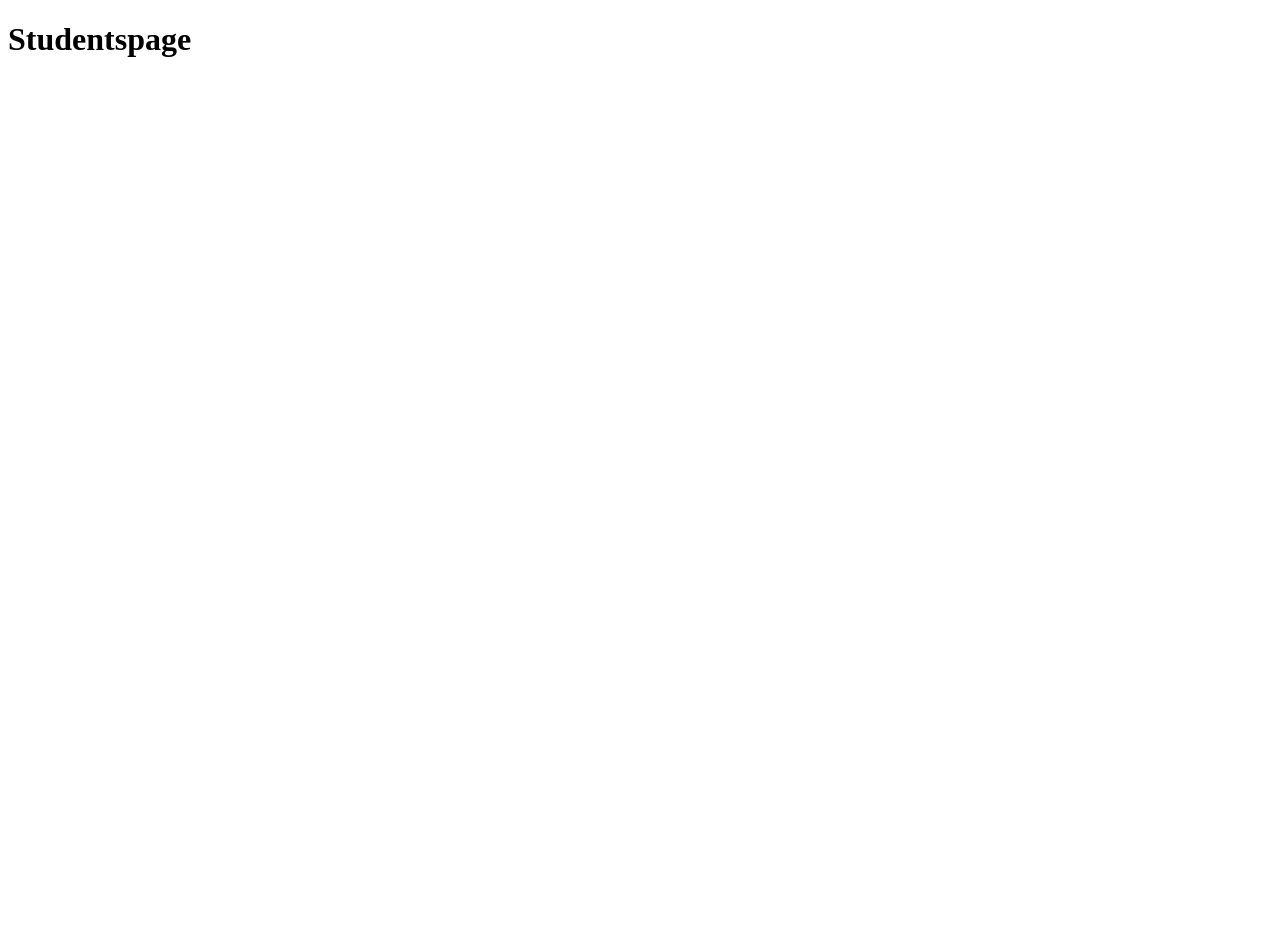
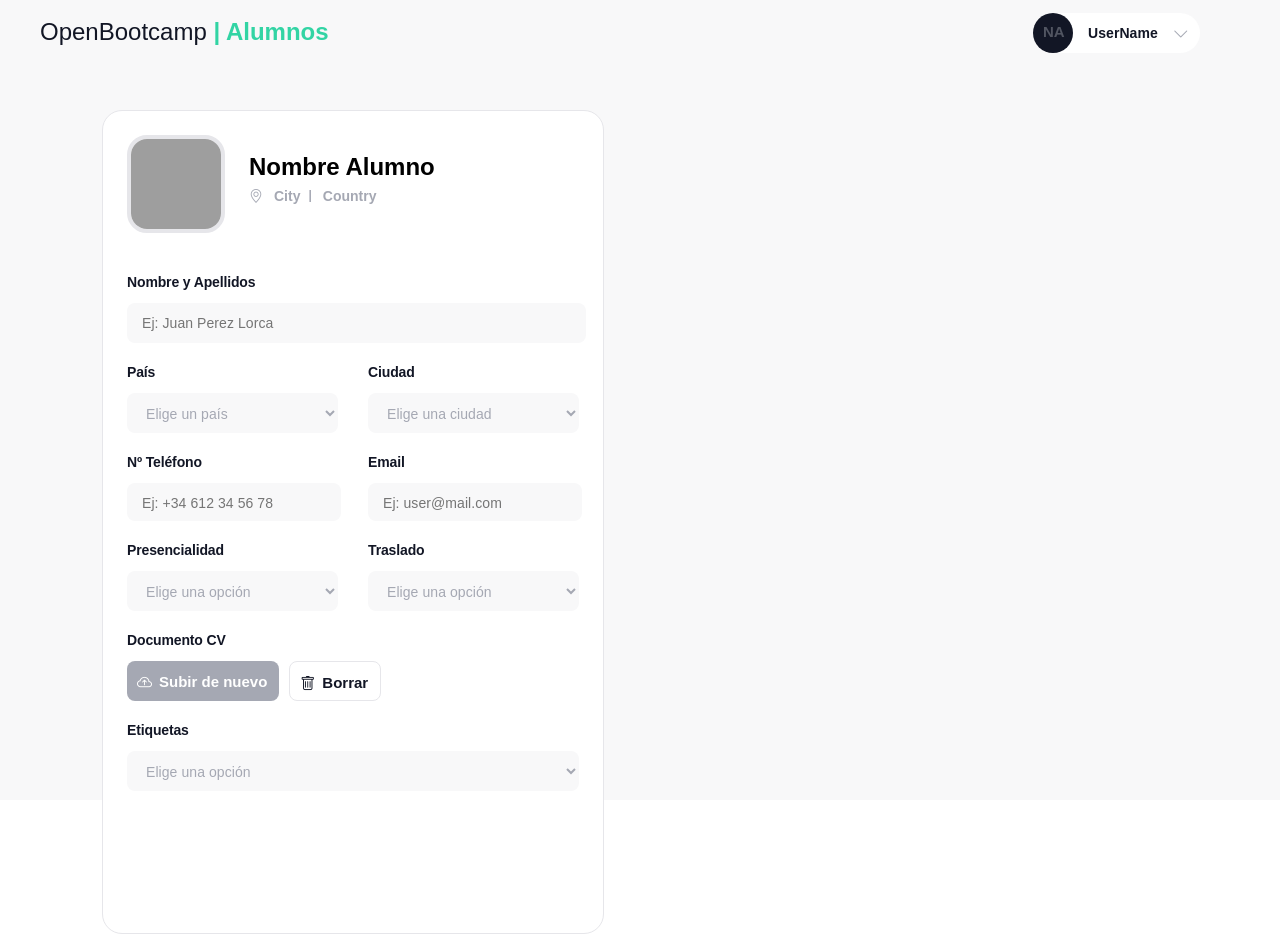
Before and after one commit to abadrubioenrique/ob-first-commit, a React (Create React App) app: page /#/student in a window 1280 px wide. Before the commit the page ends 800 px from the top, so only its background shows below. Built offline with nearby package versions, Linux system fonts and the light colour scheme; grey boxes are pictures that could not be loaded.

Commit message:
Formulario Candidato

```diff
--- a/src/pages/studentPage.jsx
+++ b/src/pages/studentPage.jsx
@@ -1,10 +1,109 @@
 import React from 'react';
-
+import { Link } from 'react-router-dom';
+import '../styles/student.scss';
 const Studentpage = () => {
     return (
-        <div>
-            <h1>Studentspage</h1>
+    <div className='studentsPage'>
+        <header className='usersHeader'>
+                        <div className='title-users'>
+                        <h1 className='title'>OpenBootcamp <span className='subtitle'>| Alumnos</span></h1>
+                        </div>
+                        <div className='username'>
+                            <div className='user-icon'>
+                                <h1>NA</h1>
+                            </div>
+                            <div className='name'><Link to="/student">UserName</Link>
+                            </div>
+                            <i className="bi bi-chevron-down dropDown"></i>
+                        </div>
+        </header>
+        <div class="usersPanel">
+            <div class="students-data">
+                <div class="student-info">
+                    <img class="student-img" src="https://st.depositphotos.com/2251265/2417/i/600/depositphotos_24172293-stock-photo-faceless-person-portrait.jpg"/>
+                        <div id="student-name" class="student-name"><h1>Nombre Alumno</h1>
+                            <div class="student-ubication">
+                                <i class="bi bi-geo-alt"></i>
+                                <p>City</p>
+                                <span>|</span>
+                                <p>Country</p>
+                            </div>
+                        </div>
+                </div>
+                    <div class="a2">
+                            <label class='credentials'>Nombre y Apellidos</label>
+                            <input class='input-text' type='text' placeholder='Ej: Juan Perez Lorca'/>
+                    </div>
+                    <div class="data-container">
+                        <div class="b2">
+                              <label class='credentials'>País</label>
+                              <select id="country" class='input-text' >
+                                  <option value="" disabled selected>Elige un país</option>
+                                  <option value="España">España</option>
+                              </select>
+
+                    </div>
+                        <div class="c2">
+                            <label class='credentials'>Ciudad</label>
+                            <select id="city" class='input-text'>
+                                <option value="" disabled selected>Elige una ciudad</option>
+                                <option value="Valencia">Valencia</option>
+                                <option value="Sevilla">Sevilla</option>
+                                <option value="Gijón">Gijón</option>
+                                <option value="Oviedo">Oviedo</option>
+                            </select>
+                        </div>
+                        <div class="d2">
+                            <label class='credentials'>Nº Teléfono</label>
+                            <input class='input-text' type='text' placeholder='Ej: +34 612 34 56 78'/>
+                        </div>
+                        <div class="e2">
+                            <label class='credentials'>Email</label>
+                            <input class='input-text' type='email' placeholder='Ej: user@mail.com'/>
+                        </div>
+                        <div class="f2">
+                            <label class='credentials'>Presencialidad</label>
+                            <select class='input-text'>
+                                <option value="-" disabled selected>Elige una opción</option>
+                                <option value="Si">Si</option>
+                                <option value="No">No</option>
+                            </select>
+                        </div>
+                        <div class="g2">
+                            <label class='credentials'>Traslado</label>
+                            <select class='input-text'>
+                                <option value="-" disabled selected>Elige una opción</option>
+                                <option value="Si">Si</option>
+                                <option value="No">No</option>
+                            </select>
+                        </div>
+                        <div class="h2">
+                            <label class='credentials'>Documento CV</label>
+                            <div class="upload">
+                                <button class="btn-upload">
+                                    Subir de nuevo
+                                    <i class="bi bi-cloud-arrow-up"></i>
+                                </button>
+                                <button class="btn-delete">
+                                Borrar
+                                <i class="bi bi-trash"></i>
+                                </button>
+                            </div>
+                        </div>
+                        <div class="i2">
+                            <label class='credentials '>Etiquetas</label>
+                            <div class="student-tags">
+                            <select class='input-text'>
+                                <option value="-" disabled selected>Elige una opción</option>
+                                <option value="Si">Si</option>
+                                <option value="No">No</option>
+                            </select>
+                            </div>
+                        </div>
+                    </div>
+            </div>
         </div>
+    </div>
     );
 }
 
--- /dev/null
+++ b/src/styles/student.scss
@@ -0,0 +1,261 @@
+@import 'styles.scss';
+
+.studentsPage {
+    font-family: $font;
+	position: absolute;
+	background-position: center center;
+	background-attachment: fixed;
+	background-size: cover;
+	background-repeat: no-repeat;
+	background-color: $grey-1;
+	width: 100%;
+	height: 100%;
+	top: 0;
+	left: 0;
+	margin: 0;
+	padding: 0;
+	right: 0;
+}
+
+.students-data {
+	position: absolute;
+	border: 1px solid;
+	border-radius: 20px;
+	border-color: $grey-3;
+	background-color: $white;
+	margin-bottom: 20px;
+	height: 784px;
+	width: calc(500px - 48px);
+	height: calc(784px - 10px);
+	padding: 24px;
+}
+
+.return {
+	text-decoration: none;
+	color: $grey-black;
+	font-weight: bold;
+	margin-left: 30px;
+	i {
+		margin-right: 12px;
+	}
+}
+
+.data-container {
+	display: grid;
+	grid-auto-flow: row dense;
+	grid-auto-columns: 1fr;
+	grid-auto-rows: 1fr;
+	grid-template-columns: 1fr 1fr;
+	grid-template-rows: 1fr 1f 1fr 1fr 1fr 1fr;
+	gap: 20px 30px;
+	grid-template-areas: "a2 a2" "b2 c2" "d2 e2" "f2 g2" "h2 h2" "i2 i2";
+	justify-items: start;
+	width: 100%;
+	height: 10%;
+}
+
+.a2 {
+	grid-area: a2;
+	width: 100%;
+	.input-text {
+		margin-bottom: 0;
+		margin-right: 0;
+		height: calc(40px - 24px);
+	}
+}
+
+.b2 {
+	grid-area: b2;
+	width: 100%;
+	.input-text {
+		margin: 0;
+		margin-top: 12px;
+		padding-bottom: 10px;
+		height: 40px;
+		width: 100%;
+	}
+}
+
+.c2 {
+	grid-area: c2;
+	width: 100%;
+	.input-text {
+		margin: 0;
+		margin-top: 12px;
+		padding-bottom: 10px;
+		height: 40px;
+		width: 100%;
+	}
+}
+
+.d2 {
+	grid-area: d2;
+	width: 100%;
+	.input-text {
+		margin: 0;
+		margin-top: 12px;
+		padding-right: 0;
+		padding-bottom: 10px;
+		width: calc(100% - 12px);
+		height: calc(40px - 24px);
+	}
+}
+
+.e2 {
+	grid-area: e2;
+	width: 100%;
+	.input-text {
+		margin: 0;
+		margin-top: 12px;
+		padding-right: 0;
+		padding-bottom: 10px;
+		width: calc(100% - 12px);
+		height: calc(40px - 24px);
+	}
+}
+
+.f2 {
+	grid-area: f2;
+	width: 100%;
+	.input-text {
+		margin: 0;
+		margin-top: 12px;
+		padding-bottom: 10px;
+		height: 40px;
+		width: 100%;
+	}
+}
+
+.g2 {
+	grid-area: g2;
+	width: 100%;
+	.input-text {
+		margin: 0;
+		margin-top: 12px;
+		padding-bottom: 10px;
+		height: 40px;
+		width: 100%;
+	}
+}
+
+.h2 {
+	grid-area: h2;
+	width: 100%;
+}
+
+.i2 {
+	grid-area: i2;
+	width: 100%;
+    .input-text {
+		margin: 0;
+		margin-top: 12px;
+		padding-bottom: 10px;
+		height: 40px;
+		width: 100%;
+	}
+}
+
+.student-info {
+	position: relative;
+	display: flex;
+	width: 100%;
+	height: 114px;
+	z-index: 1;
+	margin-bottom: 24px;
+}
+
+.student-name {
+	display: block;
+	position: static;
+	font-style: normal;
+	width: 100%;
+	h1 {
+		height: 28px;
+		font-weight: 800;
+		font-size: 24px;
+		line-height: 28px;
+		margin: 0;
+		margin-top: 18px;
+		margin-left: 24px;
+		margin-bottom: 7px;
+	}
+}
+
+.student-img {
+	position: relative;
+	width: 90px;
+	height: 90px;
+	border: 4px solid $grey-3;
+	border-radius: 20px;
+}
+
+.student-ubication {
+	display: flex;
+	margin-left: 24px;
+	font-style: normal;
+	font-weight: 600;
+	font-size: 14px;
+	line-height: 16px;
+	height: 16px;
+	color: $grey-4;
+	p {
+		margin: 0;
+		margin-left: 11px;
+		margin-right: 8px;
+	}
+	span {
+		font-size: 12px;
+		margin-top: -1px;
+	}
+}
+
+.upload{
+	display: flex;
+	margin: 0;
+	padding: 0;
+	margin-top: 12px;
+}
+
+.btn-delete {
+	position: relative;
+	cursor: pointer;
+	background: white;
+	border: none;
+	color: $grey-black;
+	border-radius: 8px;
+	height: 40px;
+	padding: 12px;
+	padding-left: 32px;
+	font-weight: bold;
+	font-size: 15px;
+	line-height: 18px;
+	border: 1px solid $grey-3;
+	box-sizing: border-box;
+	border-radius: 8px;
+	margin-left: 10px;
+	i {
+		position: absolute;
+		left: 10px;
+		top: 13px;
+	}
+}
+
+.btn-upload{
+	position: relative;
+	cursor: pointer;
+	background: #A5A8B3;
+	border: none;
+	color: white;
+	border-radius: 8px;
+	height: 40px;
+	padding: 12px;
+	padding-left: 32px;
+	font-weight: bold;
+	font-size: 15px;
+	line-height: 18px;
+    i{
+        position: absolute;
+        left: 10px;
+        top: 13px;
+    }
+}
--- a/src/styles/styles.scss
+++ b/src/styles/styles.scss
@@ -6,6 +6,7 @@ $grey-3:#E6E6EA;
 $grey-4: #A5A8B3;
 $grey-5:#8C909C;
 $grey-6:#515561;
+$grey-7: #333639;
 
 $powergreen: #32D4A4;
 
```
